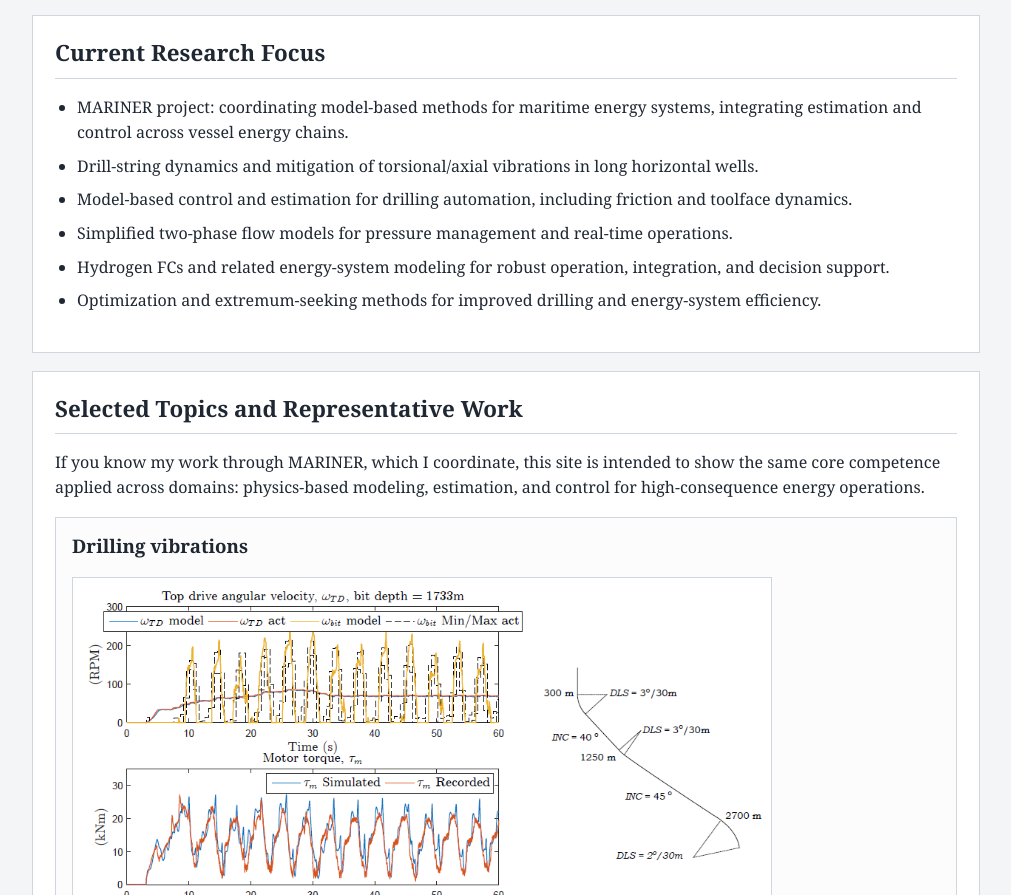
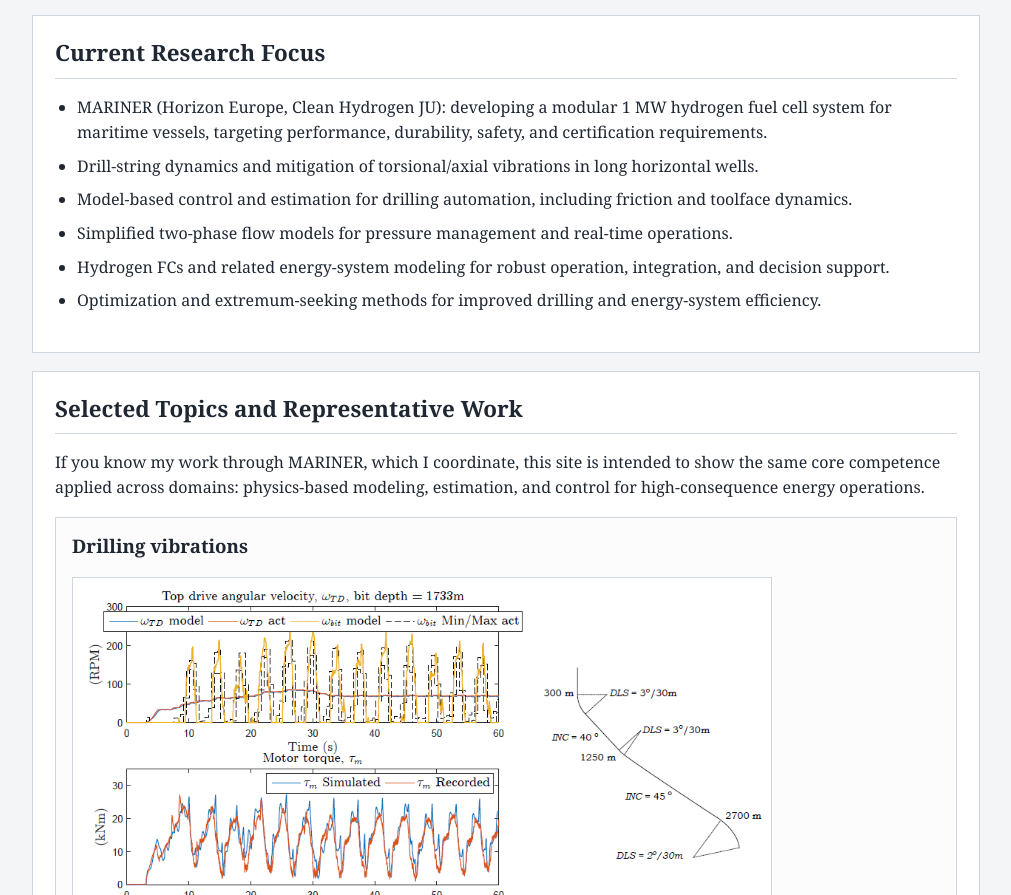
Before and after one commit to ulfjakob/ulfjakob.github.io, a plain HTML site: page index.html in a window 1280 px wide. Shown: the part 871-1766 px from the top of the page, without its empty margins (134-1145 px from the left). Drawn offline with Linux system fonts and the light colour scheme.

Commit message:
Updating the MARINER project description in index.html

```diff
--- a/index.html
+++ b/index.html
@@ -77,7 +77,7 @@
     <section id="research">
       <h2>Current Research Focus</h2>
       <ul>
-        <li>MARINER project: coordinating model-based methods for maritime energy systems, integrating estimation and control across vessel energy chains.</li>
+        <li>MARINER (Horizon Europe, Clean Hydrogen JU): developing a modular 1 MW hydrogen fuel cell system for maritime vessels, targeting performance, durability, safety, and certification requirements.</li>
         <li>Drill-string dynamics and mitigation of torsional/axial vibrations in long horizontal wells.</li>
         <li>Model-based control and estimation for drilling automation, including friction and toolface dynamics.</li>
         <li>Simplified two-phase flow models for pressure management and real-time operations.</li>
```
